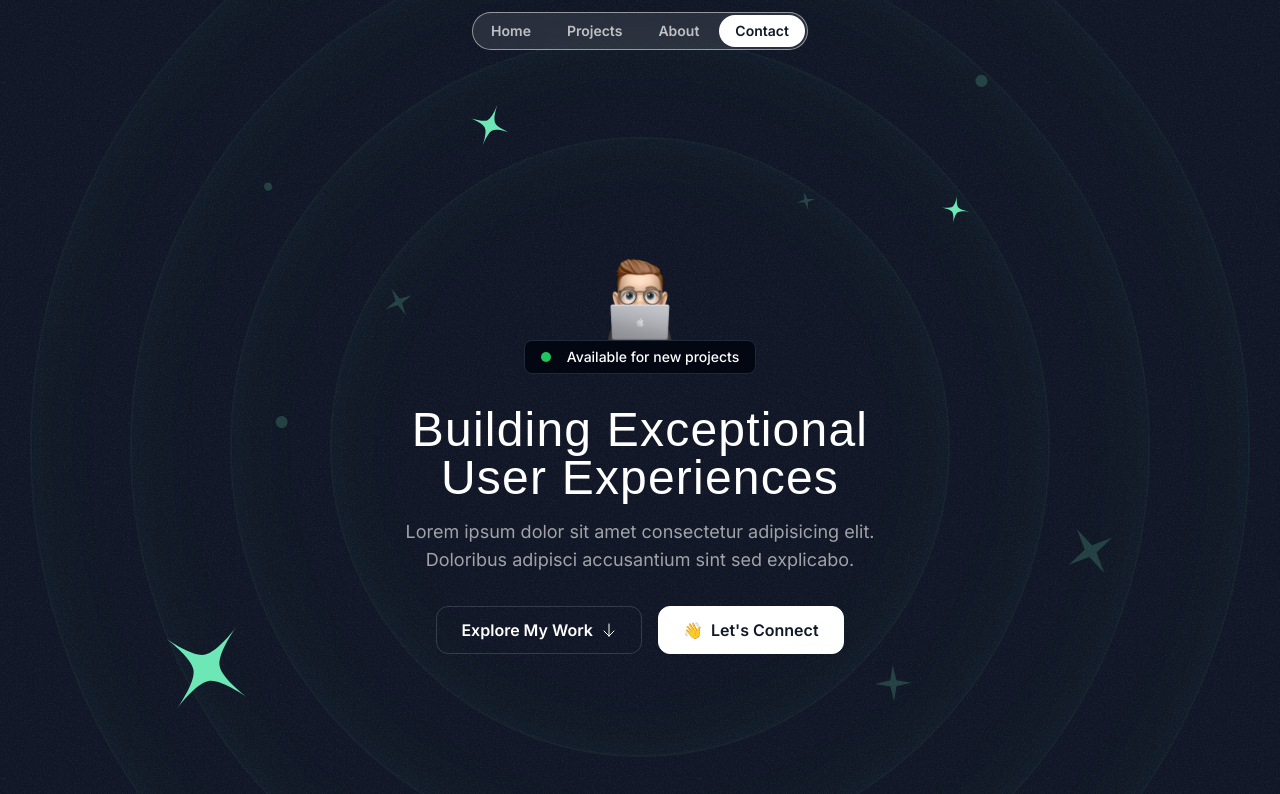
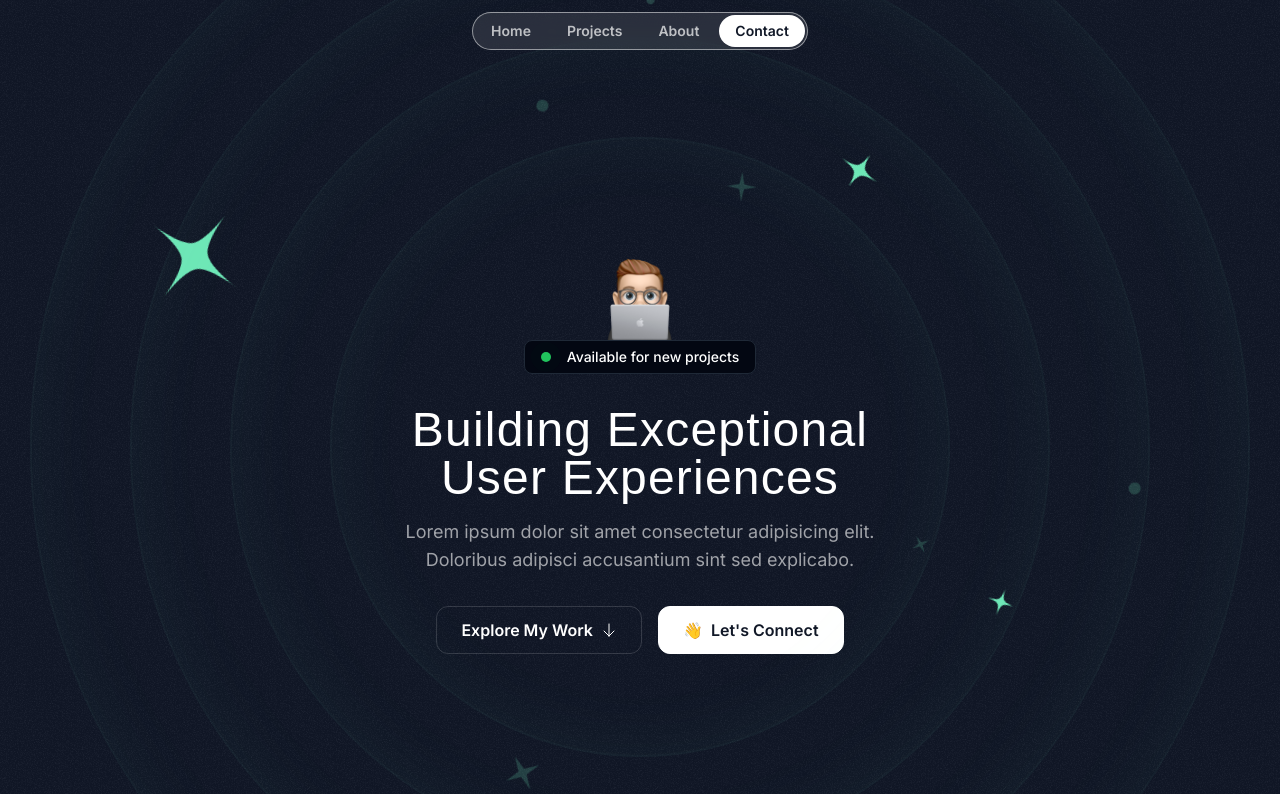
Before and after one commit to ArdeRBS/portfoliov2, a Next.js app: page / in a window 1280 px wide. Shown: the top 794 px of the page. Built offline with nearby package versions, Linux system fonts and the light colour scheme; a web font is replaced by a local one.

Commit message:
Animation in Hero Section added

```diff
--- a/src/components/HeroOrbit.tsx
+++ b/src/components/HeroOrbit.tsx
@@ -1,4 +1,5 @@
 import { type PropsWithChildren } from "react";
+import { twMerge } from "tailwind-merge";
 
 interface HeroOrbitProps {
   size: number;
@@ -8,24 +9,52 @@
   children,
   size,
   rotation,
-}: PropsWithChildren<{ size: number; rotation: number }>) => {
+  shouldOrbit = false,
+  orbitDuration,
+  shouldSpin = false,
+  spinDuration,
+}: PropsWithChildren<{
+  size: number;
+  rotation: number;
+  shouldOrbit?: boolean;
+  shouldSpin?: boolean;
+  spinDuration?: string;
+  orbitDuration?: string;
+}>) => {
   return (
-    <div className="absolute left-1/2 top-1/2 -translate-x-1/2 -translate-y-1/2">
+    <div
+      className="absolute left-1/2 top-1/2 -translate-x-1/2
+    -translate-y-1/2 -z-20"
+    >
       <div
-        className="flex items-start justify-start"
+        className={twMerge(shouldOrbit === true && " animate-spin")}
         style={{
-          transform: `rotate(${rotation}deg)`,
-          height: `${size}px`,
-          width: `${size}px`,
+          animationDuration: orbitDuration,
         }}
       >
         <div
-          className=""
+          className="flex items-start justify-start "
           style={{
-            transform: `rotate(-${rotation * -1}deg)`,
+            transform: `rotate(${rotation}deg)`,
+            height: `${size}px`,
+            width: `${size}px`,
           }}
         >
-          {children}
+          <div
+            className={twMerge(shouldSpin === true && "animate-spin")}
+            style={{
+              animationDuration: spinDuration,
+            }}
+          >
+            <div
+              className="inline-flex"
+              style={{
+                transform: `rotate(-${rotation * -1}deg)`,
+              }}
+            >
+              {children}
+            </div>
+          </div>
         </div>
       </div>
     </div>
--- a/src/sections/Hero.tsx
+++ b/src/sections/Hero.tsx
@@ -20,35 +20,36 @@
         <div className="size-[820px] hero-ring"></div>
         <div className="size-[1020px] hero-ring"></div>
         <div className="size-[1220px] hero-ring"></div>
-        <HeroOrbit size={800} rotation={-72}>
-          <StarIcon className="size-28 text-emerald-300" />
+
+        <HeroOrbit size={430} rotation={-14} shouldOrbit orbitDuration="30s" shouldSpin spinDuration="6s">
+          <SparkleIcon className="size-8 text-emerald-300/20" />
         </HeroOrbit>
-        <HeroOrbit size={550} rotation={20}>
+        <HeroOrbit size={440} rotation={79} shouldOrbit orbitDuration="32s">
+          <SparkleIcon className="size-5 text-emerald-300/20" />
+        </HeroOrbit>
+        <HeroOrbit size={520} rotation={-41} shouldOrbit orbitDuration="34s">
+          <div className="size-3 bg-emerald-300/20 rounded-full" />
+        </HeroOrbit>
+        <HeroOrbit size={530} rotation={178} shouldOrbit orbitDuration="36s">
+          <SparkleIcon className="size-10 text-emerald-300/20" />
+        </HeroOrbit>
+        <HeroOrbit size={550} rotation={20} shouldOrbit orbitDuration="38s" shouldSpin spinDuration="6s">
           <StarIcon className="size-12 text-emerald-300" />
         </HeroOrbit>
-        <HeroOrbit size={590} rotation={98}>
+        <HeroOrbit size={590} rotation={98} shouldOrbit orbitDuration="40s" shouldSpin spinDuration="6s">
           <StarIcon className="size-8 text-emerald-300" />
         </HeroOrbit>
-        <HeroOrbit size={430} rotation={-14}>
-          <SparkleIcon className="size-8 text-emerald-300/20" />
+        <HeroOrbit size={650} rotation={-10} shouldOrbit orbitDuration="42s">
+          <div className="size-2 bg-emerald-300/20 rounded-full" />
         </HeroOrbit>
-        <HeroOrbit size={440} rotation={79}>
-          <SparkleIcon className="size-5 text-emerald-300/20" />
-        </HeroOrbit>
-        <HeroOrbit size={530} rotation={178}>
-          <SparkleIcon className="size-10 text-emerald-300/20" />
-        </HeroOrbit>
-        <HeroOrbit size={710} rotation={148}>
+        <HeroOrbit size={710} rotation={148} shouldOrbit orbitDuration="44s">
           <SparkleIcon className="size-14 text-emerald-300/20" />
         </HeroOrbit>
-        <HeroOrbit size={720} rotation={88}>
+        <HeroOrbit size={720} rotation={88} shouldOrbit orbitDuration="46s">
           <div className="size-3 bg-emerald-300/20 rounded-full" />
         </HeroOrbit>
-        <HeroOrbit size={520} rotation={-41}>
-          <div className="size-3 bg-emerald-300/20 rounded-full" />
-        </HeroOrbit>
-        <HeroOrbit size={650} rotation={-10}>
-          <div className="size-2 bg-emerald-300/20 rounded-full" />
+        <HeroOrbit size={800} rotation={-72} shouldOrbit orbitDuration="48s" shouldSpin spinDuration="6s">
+          <StarIcon className="size-28 text-emerald-300" />
         </HeroOrbit>
       </div>
       <div className="container">
@@ -59,7 +60,9 @@
             alt="Memoji on a computer"
           />
           <div className="bg-gray-950 border border-gray-800 px-4 py-1.5 inline-flex items-center gap-4 rounded-lg">
-            <div className="bg-green-500 size-2.5 rounded-full"></div>
+            <div className="bg-green-500 size-2.5 rounded-full relative">
+              <div className="bg-green-500 absolute inset-0 rounded-full animate-ping-large"></div>
+            </div>
             <div className="text-sm font-medium">
               Available for new projects
             </div>
--- a/tailwind.config.ts
+++ b/tailwind.config.ts
@@ -1,3 +1,4 @@
+import { transform } from "next/dist/build/swc";
 import type { Config } from "tailwindcss";
 
 const config: Config = {
@@ -25,6 +26,17 @@
         sans: 'var(--font-sans)',
         serif: 'var(--font-serif)',
       },
+      animation: {
+        'ping-large': "ping-large 1s ease-in-out infinite"
+      },
+      keyframes: {
+        'ping-large': {
+          '75%, 100%': {
+            transform: 'scale(3)',
+            opacity: '0',
+          }
+        }
+      }
     },
   },
   plugins: [],
```
